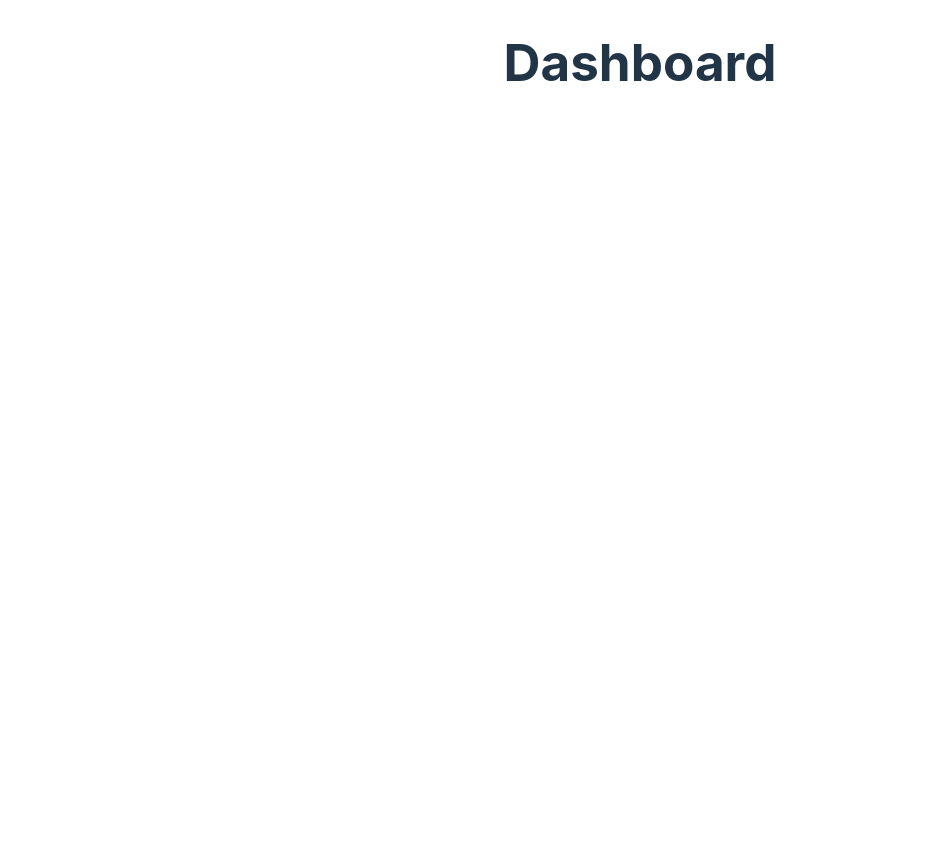
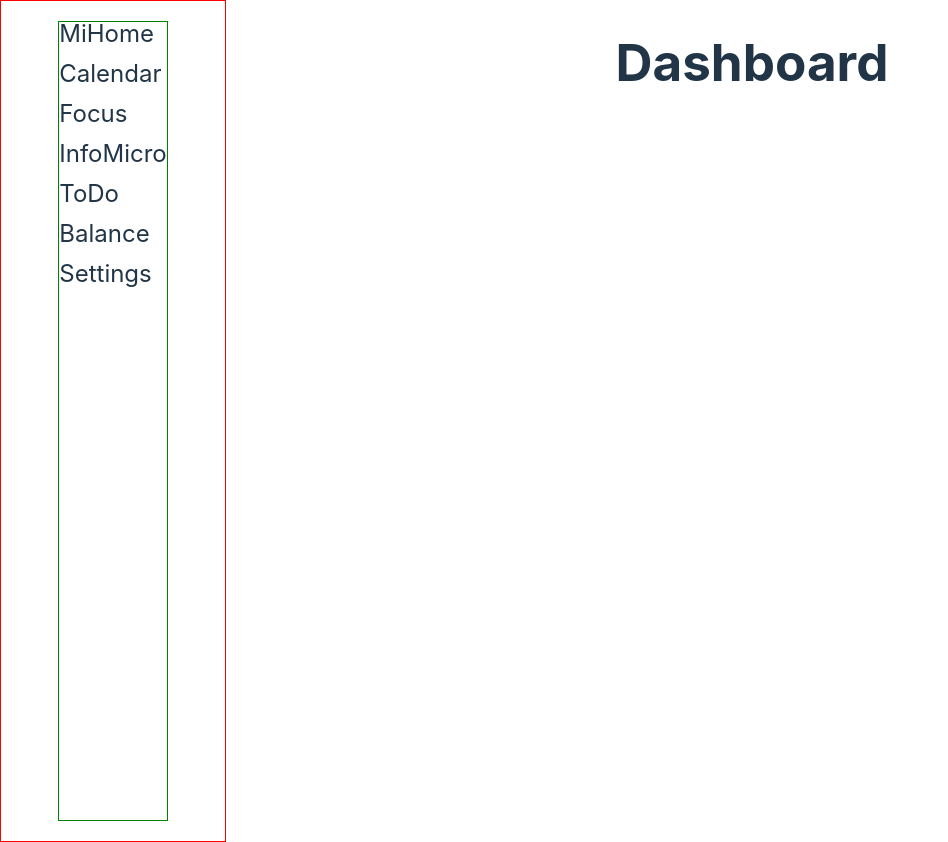
Before and after one commit to IaconoG/Proyecto-Bootcamp-de-React--CF, a React (Vite) app in the folder MiHome-Proyecto-Bootcamp-React-CF/: page /dashboard in a window 1280 px wide. Shown: the whole page, without its empty margins (0-948 px from the left). Before the commit the page ends 800 px from the top, so only its background shows below. Built offline with nearby package versions, Linux system fonts and the light colour scheme.

Commit message:
add navbar to dashboard

```diff
--- a/MiHome-Proyecto-Bootcamp-React-CF/src/components/Navbar/Navbar.module.css
+++ b/MiHome-Proyecto-Bootcamp-React-CF/src/components/Navbar/Navbar.module.css
@@ -3,22 +3,32 @@
   border: 1px solid red;
   display: flex;
   align-items: center;
+  padding: 0 1.25rem;
 }
 
-.navbar a {
+a {
   font-size: 24px;
   line-height: 1;
+  transition: transform 0.05s ease-in-out;
 }
 
-.homeContainer,
+a:hover {
+  color: burlywood;
+}
+
+a:active {
+  transform: scale(0.9);
+}
+
 .linksContainer {
   display: flex;
   border: 1px solid green;
-  padding: 0 2rem;
+  align-items: center;
+  flex: 1 1 0%;
 }
 
 .homeContainer {
-  flex: 1;
+  margin-right: auto;
 }
 .linksContainer {
   display: flex;
@@ -26,10 +36,28 @@
   font-size: 18px;
 }
 
-.linksContainerRight {
-  /* justify-content: flex-end; */
-}
-
 .link {
   padding: 0 1rem;
 }
+
+/* Dashboard */
+.dashboardNavbar {
+  width: 14rem;
+  height: 100vh;
+  display: flex;
+  flex-direction: column;
+  align-items: center;
+  position: absolute;
+  padding: 1.25rem 0;
+}
+
+.dashboardLinks {
+  display: flex;
+  flex-direction: column;
+  align-items: start;
+  padding: 0;
+}
+
+.widgetSettings {
+  order: 2;
+}
--- a/MiHome-Proyecto-Bootcamp-React-CF/src/components/Navbar/index.tsx
+++ b/MiHome-Proyecto-Bootcamp-React-CF/src/components/Navbar/index.tsx
@@ -2,45 +2,58 @@ import { Link } from 'react-router-dom';
 
 import styles from './Navbar.module.css';
 
-type Pages = 'Home' | 'Login' | 'Register';
+type Pages = '' | 'Login' | 'Register' | 'Dashboard';
 
 interface NavbarProps {
   page: Pages;
 }
 
 const RenderLinks: React.FunctionComponent<NavbarProps> = ({ page }) => {
+  // FIXME: Implementar lógica para mostrar los links correctos dependiendo de la página actual y la autenticación del usuario.
   if (page === 'Login') {
+    return <Link to="/auth/Register">Registrarse</Link>;
+  }
+
+  if (page === 'Register') {
+    return <Link to="/auth/Login">Iniciar Sesion</Link>;
+  }
+
+  if (page === 'Dashboard') {
     return (
-      <div className={styles.linksContainer}>
-        <Link to="/auth/Register">Registrarse</Link>
-      </div>
+      <>
+        <Link to="/dashboard/calendar">Calendar</Link>
+        <Link to="/dashboard/focus">Focus</Link>
+        <Link to="/dashboard/info-micros">InfoMicro</Link>
+        <Link to="/dashboard/to-do">ToDo</Link>
+        <Link to="/dashboard/balance">Balance</Link>
+        <Link to="/dashboard/settings" className={styles.widgetSettings}>
+          Settings
+        </Link>
+      </>
     );
   }
 
-  if (page === 'Register') {
-    return (
-      <div className={styles.linksContainer}>
-        <Link to="/auth/Login">Iniciar Sesion</Link>
-      </div>
-    );
-  }
-
+  // Este return es para el HOME y para el Error404 (solo cuando el usuario no está autenticado)
   return (
-    <div className={styles.linksContainer}>
+    <>
       <Link to="/auth/Login">Iniciar Sesion</Link>
 
       <Link to="/auth/Register">Registrarse</Link>
-    </div>
+    </>
   );
 };
 
 const Navbar: React.FunctionComponent<NavbarProps> = ({ page }) => {
   return (
-    <nav className={styles.navbar}>
-      <div className={styles.homeContainer}>
-        <Link to="/">MiHome</Link>
+    <nav className={`${styles.navbar} ${page === 'Dashboard' ? styles.dashboardNavbar : ''}`}>
+      <div
+        className={`${styles.linksContainer} ${page === 'Dashboard' ? styles.dashboardLinks : ''}`}
+      >
+        <Link to="/" className={styles.homeContainer}>
+          MiHome
+        </Link>
+        <RenderLinks page={page} />
       </div>
-      <RenderLinks page={page} />
     </nav>
   );
 };
--- /dev/null
+++ b/MiHome-Proyecto-Bootcamp-React-CF/src/views/Dashboard/Dashboard.module.css
@@ -0,0 +1,4 @@
+.dashboardBody,
+.outlet {
+  margin-left: 14rem;
+}
--- a/MiHome-Proyecto-Bootcamp-React-CF/src/views/Dashboard/index.tsx
+++ b/MiHome-Proyecto-Bootcamp-React-CF/src/views/Dashboard/index.tsx
@@ -1,12 +1,19 @@
 import { Outlet } from 'react-router-dom';
+
+import Navbar from '../../components/Navbar';
+
+import styles from './Dashboard.module.css';
 
 const Dashboard: React.FunctionComponent = () => {
   return (
     <>
-      <div>
+      <Navbar page="Dashboard" />
+      <div className={styles.dashboardBody}>
         <h1>Dashboard</h1>
       </div>
-      <Outlet />
+      <div className={styles.outlet}>
+        <Outlet />
+      </div>
     </>
   );
 };
--- a/MiHome-Proyecto-Bootcamp-React-CF/src/views/Error404/index.tsx
+++ b/MiHome-Proyecto-Bootcamp-React-CF/src/views/Error404/index.tsx
@@ -1,14 +1,19 @@
 import { useRouteError, isRouteErrorResponse } from 'react-router-dom';
+
+import Navbar from '../../components/Navbar';
 
 const Error404: React.FunctionComponent = () => {
   const error = useRouteError();
 
   if (isRouteErrorResponse(error)) {
     return (
-      <div className="">
-        <h1 className="">{error?.status} Oops!</h1>
-        <p className="">{error?.data}</p>
-      </div>
+      <>
+        <Navbar page="" />
+        <div className="">
+          <h1 className="">{error?.status} Oops!</h1>
+          <p className="">{error?.data}</p>
+        </div>
+      </>
     );
   }
 
--- a/MiHome-Proyecto-Bootcamp-React-CF/src/views/Home/index.tsx
+++ b/MiHome-Proyecto-Bootcamp-React-CF/src/views/Home/index.tsx
@@ -3,7 +3,7 @@ import Navbar from '../../components/Navbar';
 const Home = (): JSX.Element => {
   return (
     <>
-      <Navbar page="Home" />
+      <Navbar page="" />
       <h1>Home</h1>
     </>
   );
```
